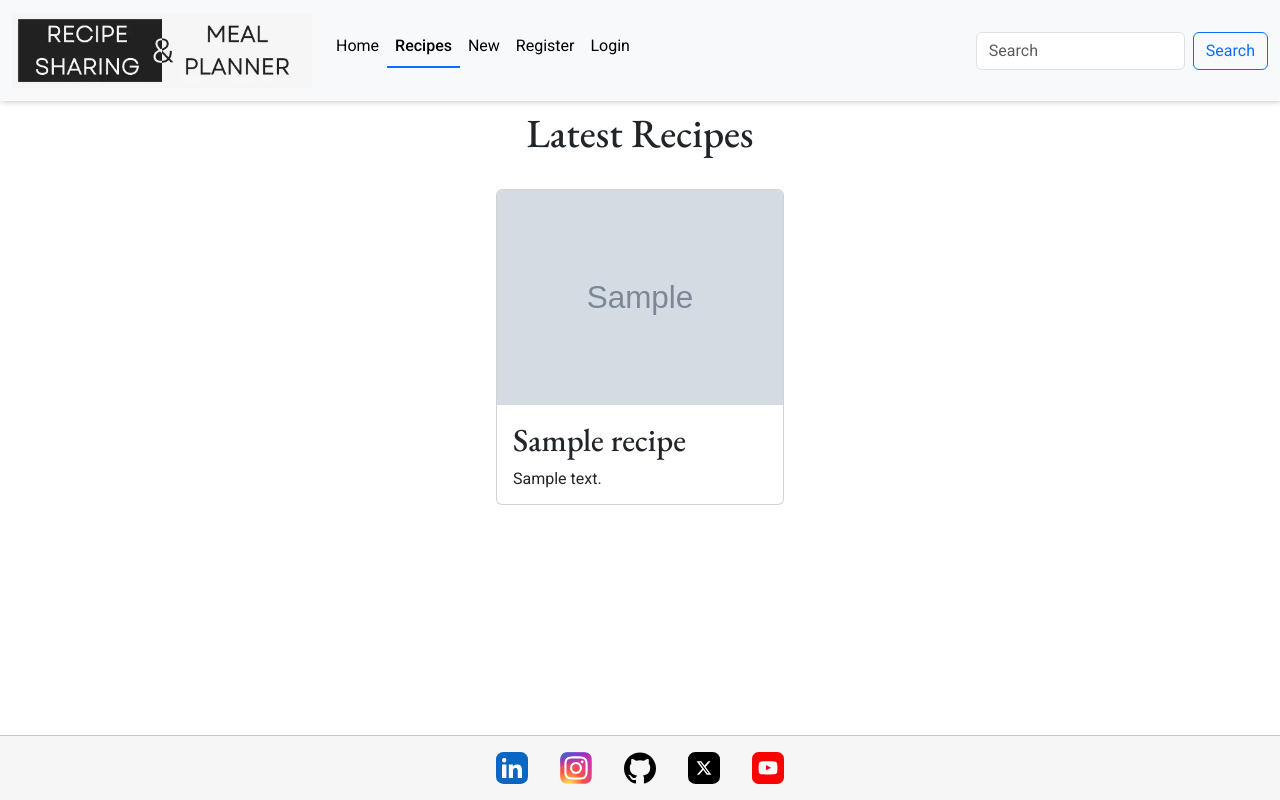
After one commit to andreasawenlof/django-recipe, a Django app: page /recipes/recipes/ in a window 1280 px wide. The commit adds this page. Run offline with Django 4.2, Linux system fonts and the light colour scheme; tables that the repository leaves empty hold one stand-in row (values such as "Sample post"); grey boxes marked "Sample" are stand-in pictures; some libraries are stand-ins or nearby versions.

Commit message:
Add recipe list view and cards for recipes

```diff
--- /dev/null
+++ b/recipes/templates/recipes/recipes.html
@@ -0,0 +1,22 @@
+{% extends 'base.html' %}
+
+{% block title %}
+    Recipes
+{% endblock %}
+
+{% block content %}
+    <h1 class="text-center p-2 d-block">Latest Recipes</h1>
+    <div class="container d-flex flex-row flex-wrap justify-content-center">
+        {% for recipe in recipes %}
+            <a href="" class="recipes" aria-label="Click to view {{ recipe.title }}">
+                <div class="card m-3" style="width: 18rem;">
+                    <img src=" {{ recipe.image.url }}" class="card-img-top" alt="{{ recipe.image_alt }}" />
+                    <div class="card-body">
+                        <h2 class="card-title">{{ recipe.title }}</h2>
+                        <p class="card-text">{{ recipe.description|truncatechars:100 }}</p>
+                    </div>
+                </div>
+            </a>
+        {% endfor %}
+    </div>
+{% endblock %}
--- a/recipes/urls.py
+++ b/recipes/urls.py
@@ -1,7 +1,8 @@
 from django.urls import path
-from .views import AddRecipe
+from .views import AddRecipe, Recipes
 
 
 urlpatterns = [
     path("", AddRecipe.as_view(), name="add_recipe"),
+    path("recipes/", Recipes.as_view(), name="recipes"),
 ]
--- a/recipes/views.py
+++ b/recipes/views.py
@@ -1,8 +1,16 @@
-from django.views.generic import CreateView
+from django.views.generic import CreateView, ListView
 from django.contrib.auth.mixins import LoginRequiredMixin
 
 from .models import Recipe
 from .forms import RecipeForm
+
+
+class Recipes(ListView):
+    """View all recipes"""
+
+    template_name = "recipes/recipes.html"
+    model = Recipe
+    context_object_name = "recipes"
 
 
 class AddRecipe(LoginRequiredMixin, CreateView):
--- a/static/css/base.css
+++ b/static/css/base.css
@@ -85,3 +85,19 @@ img.logo {
     box-shadow: var(--small-box-shadow);
     border-radius: 5px;
 }
+
+/* Recipes */
+
+.card {
+    height: 90%;
+    margin-top: 1rem;
+}
+
+.recipes {
+    text-decoration: none;
+    color: var(--black);
+}
+
+.recipes:hover {
+    cursor: pointer;
+}
--- a/static/js/tinymce_admin_theme.js
+++ b/static/js/tinymce_admin_theme.js
@@ -22,7 +22,7 @@ document.addEventListener('DOMContentLoaded', function () {
             autosave_retention: '2m',
             image_advtab: true,
             height: 300,
-            max_width: 800,
+            width: 1000,
             image_caption: true,
             quickbars_selection_toolbar: 'bold italic | quicklink h2 h3 blockquote quickimage quicktable',
             noneditable_class: 'mceNonEditable',
--- a/templates/includes/header.html
+++ b/templates/includes/header.html
@@ -1,14 +1,12 @@
 {% load static %}
 
 <header>
-    {% with request.resolver_match.url_name as url_name %}
+    {% with url_name=request.resolver_match.url_name %}
         <nav class="navbar navbar-expand-lg bg-light">
             <div class="container-fluid">
                 <!-- Logo -->
-            <a class="navbar-brand" href="#"><img src="{% static 'images/logo.webp' %}" alt="Recipe Sharing & Meal Planner Logo" class="logo"></a>
-            <button class="navbar-toggler" type="button" data-bs-toggle="collapse" data-bs-target="#navbarNav" aria-controls="navbarNav" aria-expanded="false" aria-label="Toggle navigation">
-                <span class="navbar-toggler-icon"></span>
-            </button>
+                <a class="navbar-brand" href="#"><img src="{% static 'images/logo.webp' %}" alt="Recipe Sharing & Meal Planner Logo" class="logo" /></a>
+                <button class="navbar-toggler" type="button" data-bs-toggle="collapse" data-bs-target="#navbarNav" aria-controls="navbarNav" aria-expanded="false" aria-label="Toggle navigation"><span class="navbar-toggler-icon"></span></button>
                 <!-- Navigation items -->
                 <div class="collapse navbar-collapse" id="navbarNav">
                     <ul class="navbar-nav me-auto mb-2">
@@ -16,7 +14,7 @@
                             <a class="nav-link {% if url_name == 'home' %}active{% endif %}" aria-current="page" href="{% url 'home' %}">Home</a>
                         </li>
                         <li class="nav-item">
-                        <a class="nav-link" href="#">Recipes</a>
+                            <a class="nav-link {% if url_name == 'recipes' %}active{% endif %}" href="{% url 'recipes' %}">Recipes</a>
                         </li>
                         <li class="nav-item">
                             <a class="nav-link" class="{% if url_name == 'add_recipe' %}active{% endif %}" href="{% url 'add_recipe' %}">New</a>
@@ -37,7 +35,7 @@
                     </ul>
                     <!-- Form for search bar -->
                     <form class="d-flex" role="search">
-                    <input class="form-control me-2" type="search" placeholder="Search" aria-label="Search">
+                        <input class="form-control me-2" type="search" placeholder="Search" aria-label="Search" />
                         <button class="btn btn-outline-primary" type="submit">Search</button>
                     </form>
                 </div>
```
Also changed, not shown: recipes/admin.py (+10 -8 lines), recipes/templates/recipes/add_recipe.html (+5 -4 lines), templates/allauth/account/logout.html (+10 -8 lines), templates/allauth/account/password_reset_done.html (+10 -6 lines), templates/base.html (+7 -17 lines), recipes/migrations/0001_initial.py (added), recipes/migrations/__init__.py (added). Lines whose indentation alone changed are shown as unchanged.
